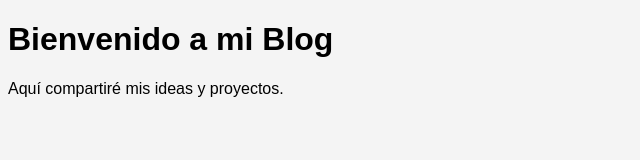
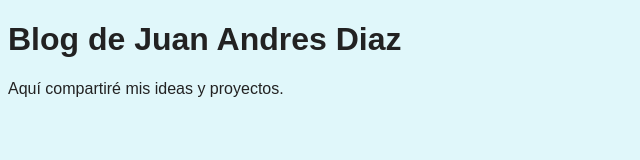
Before and after one commit to JuanDiaz0709-labs/my-personal-blog-anterior, a plain HTML site: page index.html in a window 1280 px wide. Shown: the whole page, without its empty margins (0-640 px from the left). Drawn offline with Linux system fonts and the light colour scheme.

Commit message:
feat: Actualizar título y estilos base del blog

```diff
--- a/index.html
+++ b/index.html
@@ -6,7 +6,7 @@
   <link rel="stylesheet" href="style.css">
 </head>
 <body>
-  <h1>Bienvenido a mi Blog</h1>
+  <h1>Blog de Juan Andres Diaz</h1>
   <p>Aquí compartiré mis ideas y proyectos.</p>
 </body>
 </html>
--- a/style.css
+++ b/style.css
@@ -1,4 +1,5 @@
 body {
   font-family: sans-serif;
-  background-color: #f4f4f4;
+  background-color: #e0f7fa;
+  color: #222;
 }
```
